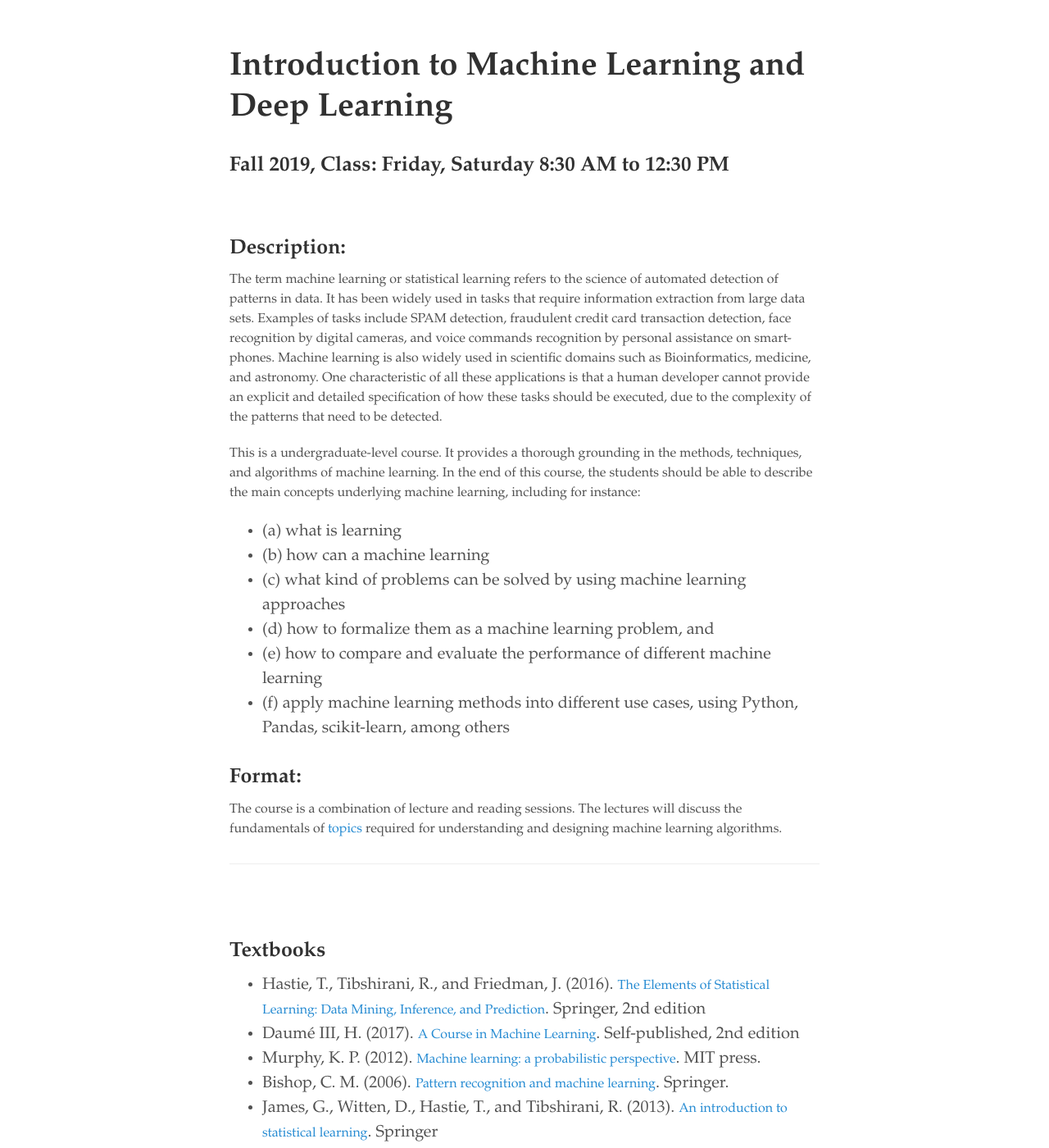
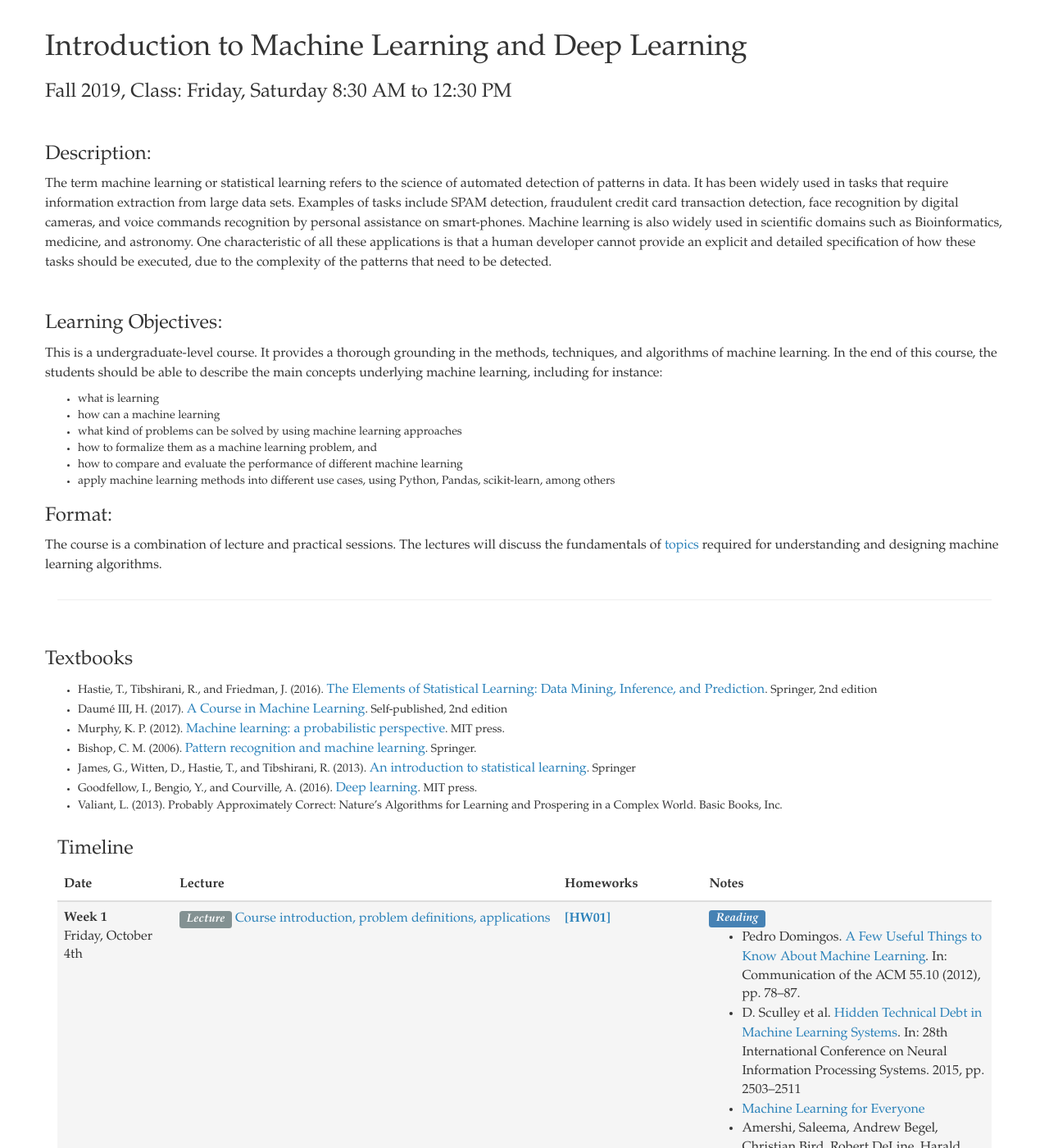
Before and after one commit to theed-ml/theed-ml.github.io, a Jekyll site: the page index2.html, which Jekyll copies as it is, in a window 1280 px wide and 1400 px high. Shown: the whole window at 82% size. Built offline with Jekyll 4.4.1, drawn with Linux system fonts in a browser that asks for light colours; nearby versions of some CDN libraries; library files that are not in the unit come from our copies.

Commit message:
Use new css

```diff
--- a/index2.html
+++ b/index2.html
@@ -8,11 +8,9 @@
 	<meta name="author" content="" >
 
 	  <!-- CSS -->
-	  <link rel="stylesheet" href="/public/css/style.css">
-	  <link rel="stylesheet" href="/public/css/poole.css">
-	  <link rel="stylesheet" href="/public/css/syntax.css">
-	  <!-- <link rel="stylesheet" href="/public/css/hyde.css"> -->
-	  <link rel="stylesheet" href="http://fonts.googleapis.com/css?family=PT+Sans:400,400italic,700|Abril+Fatface">
+	  <link href="/public/css/bootstrap.min.css" rel="stylesheet">
+	  <link href="/public/css/style.css" rel="stylesheet">
+	  <link rel="stylesheet" href="https://use.fontawesome.com/releases/v5.3.1/css/all.css" integrity="sha384-mzrmE5qonljUremFsqc01SB46JvROS7bZs3IO2EmfFsd15uHvIt+Y8vEf7N7fWAU" crossorigin="anonymous">
 
 	  <!-- Icons -->
 	  <!-- <link rel="apple-touch-icon-precomposed" sizes="144x144" href="/public/apple-touch-icon-144-precomposed.png"> -->
@@ -56,19 +54,21 @@
 
                     <p>The term machine learning or statistical learning refers to the science of automated detection of patterns in data. It has been widely used in tasks that require information extraction from large data sets. Examples of tasks include SPAM detection, fraudulent credit card transaction detection, face recognition by digital cameras, and voice commands recognition by personal assistance on smart-phones. Machine learning is also widely used in scientific domains such as Bioinformatics, medicine, and astronomy. One characteristic of all these applications is that a human developer cannot provide an explicit and detailed specification of how these tasks should be executed, due to the complexity of the patterns that need to be detected.</p>
 
-                    <p>This is a undergraduate-level course. It provides a thorough grounding in the methods, techniques, and algorithms of machine learning. In the end of this course, the students should be able to describe the main concepts underlying machine learning, including for instance:
+                    <br/>
+					<h3>Learning Objectives:</h3>
 
-                    		<ul>
-                    	      <li> (a) what is learning </li>
-                    	      <li> (b) how can a machine learning </li>
-                    	      <li> (c) what kind of problems can be solved by using machine learning approaches </li>
-                    	      <li> (d) how to formalize them as a machine learning problem, and </li>
-                    	      <li> (e) how to compare and evaluate the performance of different machine learning</li>
-                    	      <li> (f) apply machine learning methods into different use cases, using Python, Pandas, scikit-learn, among others
-                    	    </ul>
-                    </p>
+                    <p>This is a undergraduate-level course. It provides a thorough grounding in the methods, techniques, and algorithms of machine learning. In the end of this course, the students should be able to describe the main concepts underlying machine learning, including for instance:</p>
+                    <ul>
+                    	<li> what is learning </li>
+                    	<li> how can a machine learning </li>
+                    	<li> what kind of problems can be solved by using machine learning approaches </li>
+                    	<li> how to formalize them as a machine learning problem, and </li>
+                    	<li> how to compare and evaluate the performance of different machine learning</li>
+                    	<li> apply machine learning methods into different use cases, using Python, Pandas, scikit-learn, among others
+                    </ul>
 					<h3>Format:</h3>
-					<p>The course is a combination of lecture and reading sessions. The lectures will discuss the fundamentals of <a href="#topics">topics</a> required for understanding and designing machine learning algorithms.
+
+					<p>The course is a combination of lecture and practical sessions. The lectures will discuss the fundamentals of <a href="#topics">topics</a> required for understanding and designing machine learning algorithms.
 					<br>
 				</div>
 
```
